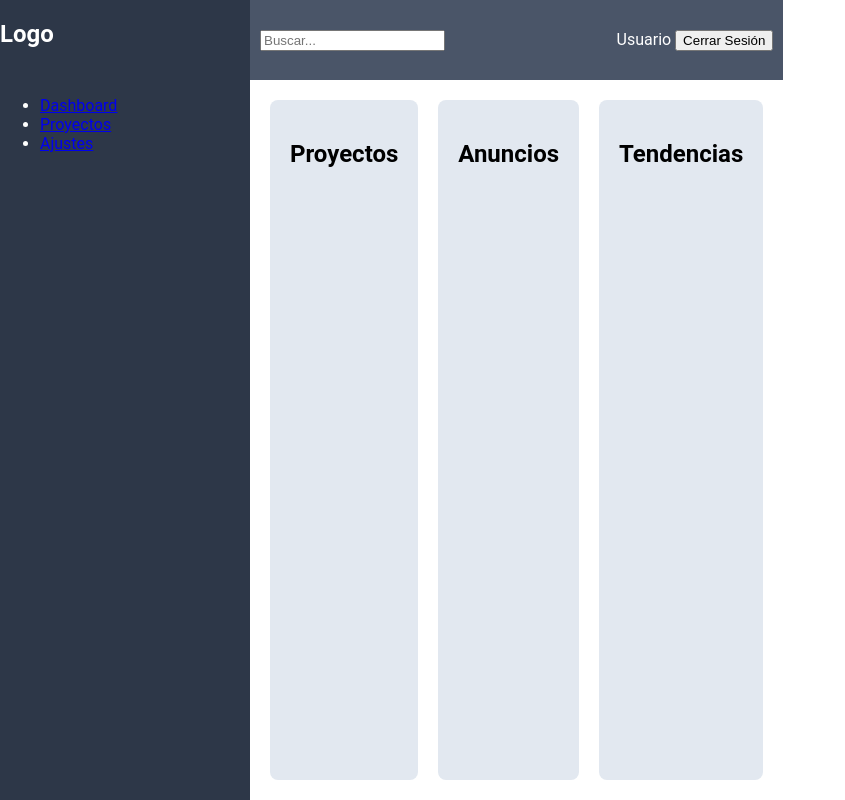
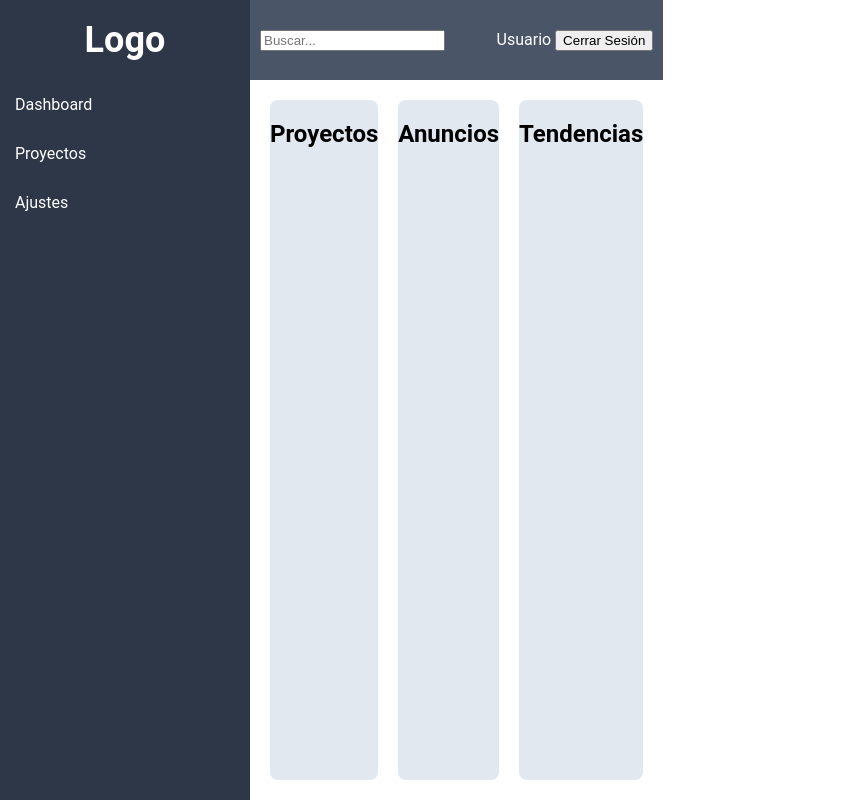
Before and after one commit to Josedavid576/panel-de-administracion, a plain HTML site: page index.html in a window 1280 px wide. Shown: the whole page, without its empty margins (0-845 px from the left). Drawn offline with Linux system fonts and the light colour scheme.

Commit message:
agregando el diseño de la barra lateral

```diff
--- a/styles.css
+++ b/styles.css
@@ -21,7 +21,7 @@ body {
 
 .sidebar {
     grid-area: sidebar;
-    background-color: #2D3748; /* Ejemplo de color Tailwind */
+    background-color: #2D3748;
     color: white;
     display: grid;
     grid-template-rows: 80px 1fr;
@@ -29,7 +29,7 @@ body {
 
 .header {
     grid-area: header;
-    background-color: #4A5568; /* Ejemplo de color Tailwind */
+    background-color: #4A5568;
     color: white;
     padding: 10px;
     display: flex;
@@ -46,7 +46,30 @@ body {
 }
 
 .projects, .announcements, .trending {
-    background-color: #E2E8F0; /* Ejemplo de color Tailwind */
-    padding: 20px;
+    background-color: #E2E8F0;
     border-radius: 8px;
 }
+.sidebar .brand {
+    display: flex;
+    align-items: center;
+    justify-content: center;
+    font-size: 24px;
+    font-weight: bold;
+    padding: 20px 0;
+}
+
+.sidebar .nav ul {
+    list-style: none;
+    padding: 0;
+    margin: 0;
+}
+
+.sidebar .nav ul li {
+    padding: 15px;
+}
+
+.sidebar .nav ul li a {
+    color: white;
+    text-decoration: none;
+    display: block;
+}
```
